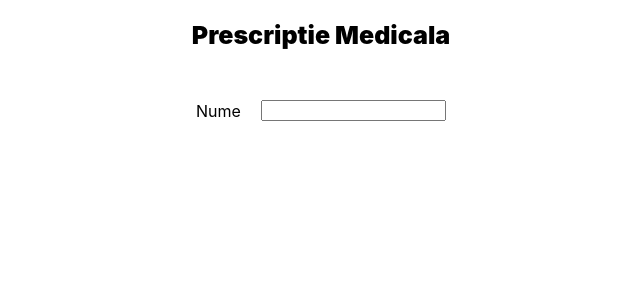
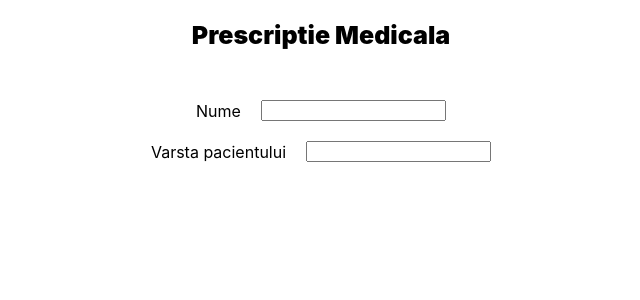
Before and after one commit to florescuv/Medical-office-management---prescription, a React (Create React App) app: page / in a window 1280 px wide. Shown: the top 300 px of the page, without its empty margins (319-959 px from the left). Built offline with nearby package versions, Linux system fonts and the light colour scheme.

Commit message:
Adaugare camp varsta

```diff
--- a/src/components/prescription.jsx
+++ b/src/components/prescription.jsx
@@ -8,6 +8,9 @@ const Prescription = ()=>{
             <div style={{display: "flex", flexDirection:"row", alignItems: "center", marginTop: "50px"}}>
                 <div style={{marginRight: "20px"}}>Nume</div><input id="nume"/>
             </div>
+            <div style={{display: "flex", flexDirection:"row", alignItems: "center", marginTop: "20px"}}>
+                <div style={{marginRight: "20px"}}>Varsta pacientului</div><input id="varsta"/>
+            </div>
         </div>
     </div>
     );
```
